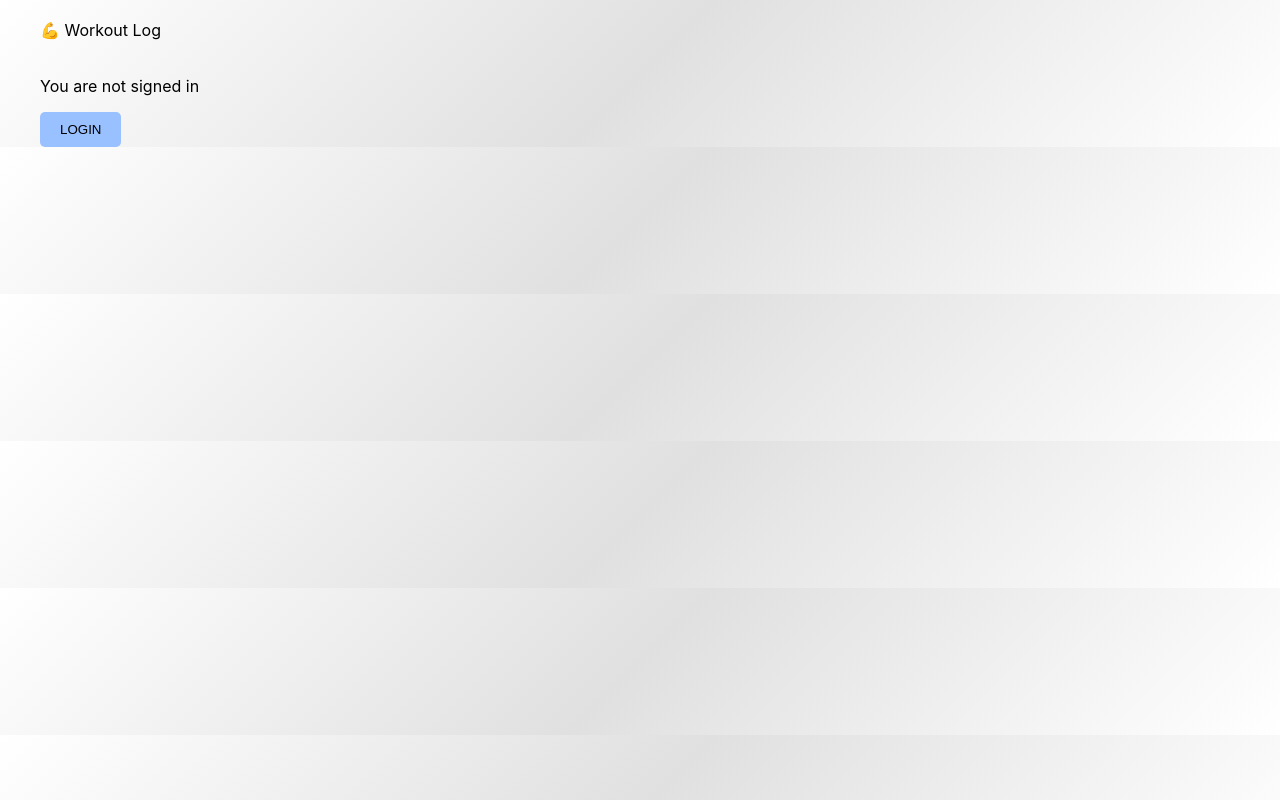
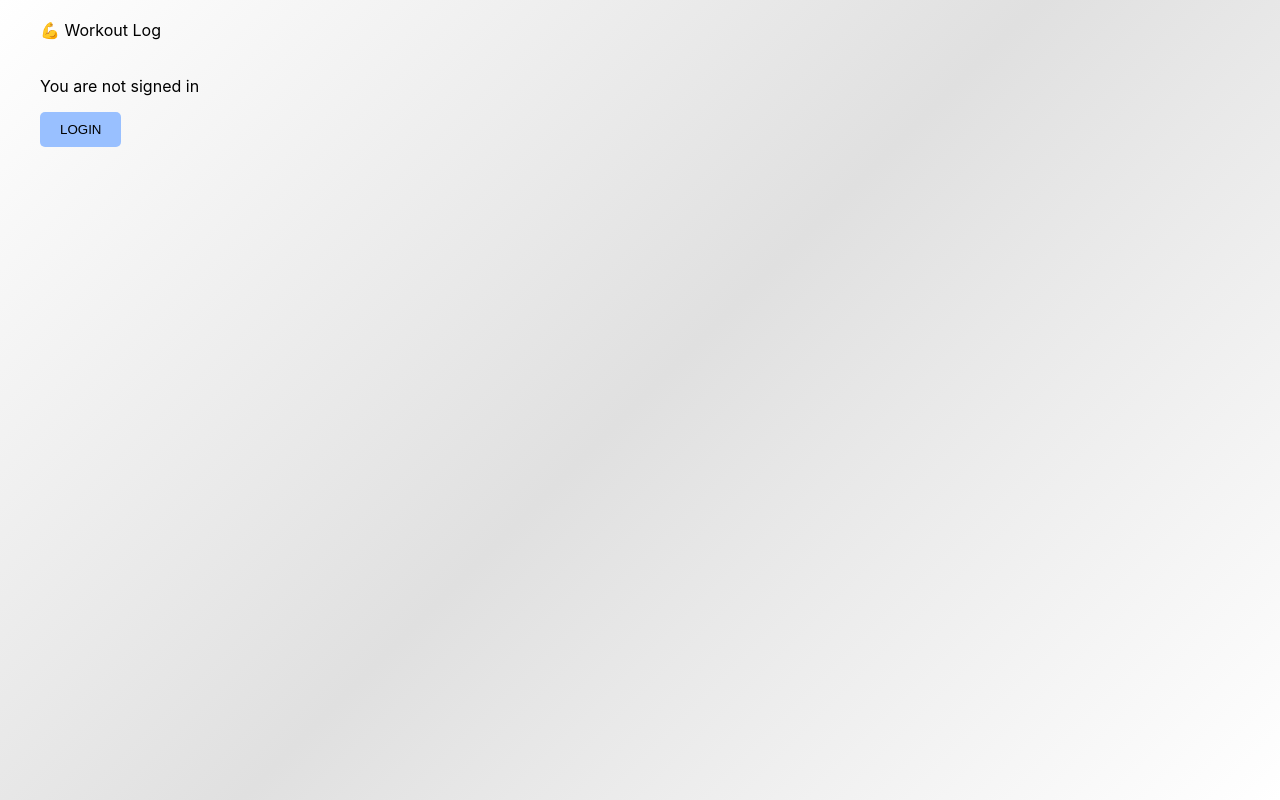
Before and after one commit to cschwartz525/workout-log, a Next.js app: page /login in a window 1280 px wide. Built offline with nearby package versions, Linux system fonts and the light colour scheme; no server answers.

Commit message:
Fix background gradient

```diff
--- a/styles/globals.css
+++ b/styles/globals.css
@@ -7,7 +7,8 @@ body {
 }
 
 body {
-  background: linear-gradient(135deg, #ffffff, #e0e0e0, #ffffff);
+  background: #ffffff;
+  background: linear-gradient(135deg, #ffffff, #e0e0e0, #ffffff) no-repeat fixed;
 }
 
 a {
@@ -77,7 +78,8 @@ hr {
 
   body {
     color: white;
-    background: linear-gradient(135deg, #000000, #1f1f1f, #000000);;
+    background: #000000;
+    background: linear-gradient(135deg, #000000, #1f1f1f, #000000) no-repeat fixed;
   }
 
   tr:nth-child(odd) {
```
